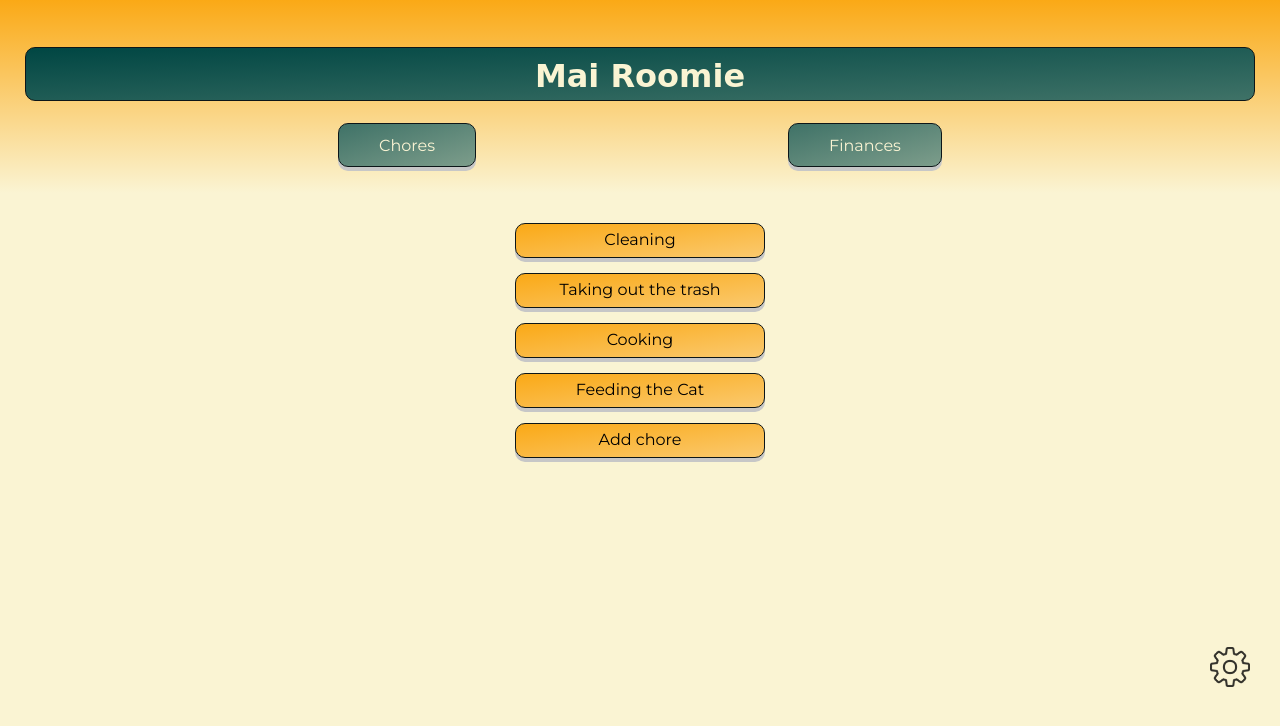
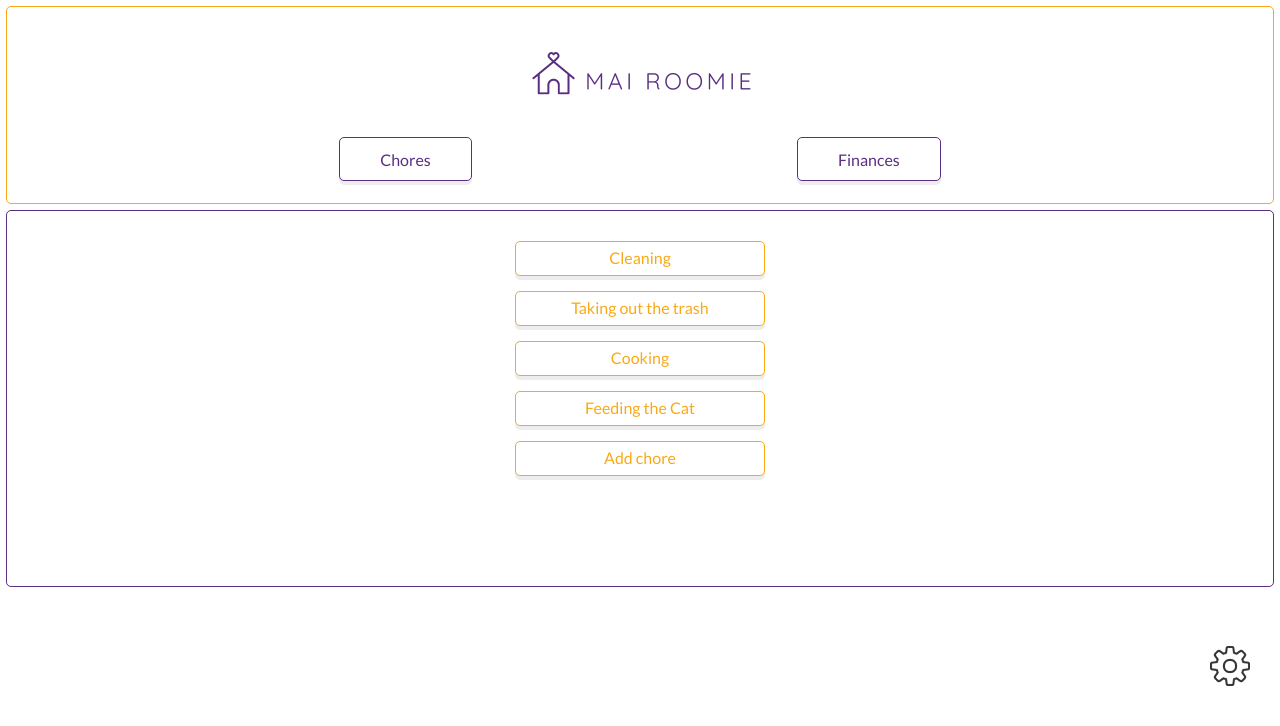
Before and after one commit to Patka879/https-patka879-bitbucket.org-patka879-mai-roomie, a plain HTML site: page src/index.html in a window 1280 px wide. Drawn offline with Linux system fonts and the light colour scheme; a web font is replaced by a local one.

Commit message:
changed app layout, added new main logo

```diff
--- a/src/index.css
+++ b/src/index.css
@@ -1,5 +1,6 @@
 body {
-    background-color: #FAF4D3;
+    background-color: white;
+
 
 
 }
--- a/src/index.html
+++ b/src/index.html
@@ -2,21 +2,23 @@
 <html>
     <head>
         <meta name="viewport" content="width=device-width, initial-scale=1"/>
-        <title>Mai Roomie</title>
+        <title><Mai Roomie></title>
         <link rel="stylesheet" type="text/css" href="normalize.css"/>
         <link rel="stylesheet" type="text/css" href="index.css"/>
         <link rel="stylesheet" type="text/css" href="menu.css"/>
         <script defer src="index.js"></script>
         <link rel="preconnect" href="https://fonts.googleapis.com">
         <link rel="preconnect" href="https://fonts.gstatic.com" crossorigin>
-        <link href="https://fonts.googleapis.com/css2?family=Style+Script&display=swap" rel="stylesheet">
+        <link href="https://fonts.googleapis.com/css2?family=Quicksand:wght@300&display=swap" rel="stylesheet">
         <link rel="preconnect" href="https://fonts.googleapis.com">
         <link rel="preconnect" href="https://fonts.gstatic.com" crossorigin>
-        <link href="https://fonts.googleapis.com/css2?family=Montserrat&family=Style+Script&display=swap" rel="stylesheet">
+        <link href="https://fonts.googleapis.com/css2?family=Lato&family=Quicksand:wght@300&display=swap" rel="stylesheet">
     </head>
     <body>
         <div class="main-bar">
-            <h1>Mai Roomie</h1>
+            <h1>
+                <img class="main-logo" src="prop/logo2.png" alt="logo">
+            </h1>
             <nav class="main-bar-navigation">
                 <button onclick="loadChoresSection()">Chores</button>
                 <button onclick="loadFinancesSection()">Finances</button>
@@ -25,7 +27,7 @@
         <section id="app" class="app-container"></section>
         <div class="properties-container">
             <button class="properties-button">
-                <img class="prop" src="prop/propicon.png">
+                <img class="prop" alt="properties" src="prop/propicon.png">
             </button>
         </div>
     </body>
--- a/src/menu.css
+++ b/src/menu.css
@@ -3,6 +3,7 @@
     width: 40px;
     padding: 4px;
     opacity: 0.8;
+
 
 }
 
@@ -28,18 +29,19 @@
 .in-chores-button {
     width: 250px;
     height: 35px;
-    border: 1px solid #0C1618;
-    border-radius: 10px;
+    border: 1px solid #FAA916;
+    border-radius: 5px;
+    color: #FAA916;
     margin: 10px 0 5px 0;
-    background-image: linear-gradient(to bottom right,#FAA916, #FAC96E);
-    font-family: 'Montserrat', sans-serif;
+    font-family: 'Lato', sans-serif;
     cursor: pointer;
-    box-shadow: 0 4px rgb(199, 199, 199);
+    box-shadow: 0 4px rgb(238, 237, 237);
+    background-color: white;
 }
 
 .in-chores-button:hover {
     font-weight: 600;
-    box-shadow: 0 4px rgb(138, 138, 138);
+    box-shadow: 0 4px rgb(168, 167, 167);
 
 }
 
@@ -65,27 +67,29 @@
 
 .app-container {
     height: 375px;
+    border: 1px solid #592E83;
+    border-radius: 5px;
+    margin: 6px 6px 3px 6px;
 }
 
 
 .main-bar-navigation button {
-    background-image: linear-gradient(to bottom right, #3F7267, #7D9D8B);
     height: 44px;
     line-height: 44px;
     padding: 0 40px;
-    border-radius: 10px;
-    border: 1px solid #0C1618;
-    font-family: 'Montserrat', sans-serif;
-    font-weight: 550;
-    color: #FAF4D3;
+    border-radius: 5px;
+    border: 1px solid #592E83;
+    font-family: 'Lato', sans-serif;
+    color: #592E83;
     cursor: pointer;
     transition-duration: 0.2s;
-    box-shadow: 0 4px rgb(199, 199, 199);
+    background-color: white;
+    box-shadow: 0 4px rgb(238, 237, 237);
 }
 
 .main-bar-navigation button:hover {
     font-weight: 650;
-    box-shadow: 0 4px rgb(138, 138, 138);
+
 }
 
 .main-bar-navigation {
@@ -96,28 +100,28 @@
 
 }
 
+.main-logo {
+    height: 74px;
+    width: 248px;
+
+}
+
 .main-bar h1 {
-
-    border-radius: 10px;
     width: 100%;
-    padding: 10px 0 5px 0;
-    text-align: center;
-    background-image: linear-gradient(to bottom right,#004643, #3F7267);
-    border: 1px solid #0C1618   ;
-    font-family: 'Style Script', cursive;
-    color: #FAF4D3;
     cursor: pointer;
     transition-duration: 0.4s;
-
-
+    text-align: center;
 
 }
 
 .main-bar {
     display: flex;
     flex-direction: column;
-    background-image: linear-gradient(#FAA916, #FAF4D3);
+    background-color: white;
     align-items: center;
-    padding: 26px;
+    padding: 5px 7px 22px 7px;
+    margin: 6px 6px 3px 6px;
+    border: 1px solid #FAA916;
+    border-radius: 5px;
 
 }
```
Also changed, not shown: assets/AppLogo.JPG (added), assets/logo.png (added), src/prop/1200px-OOjs_UI_icon_info.svg.png (deleted), src/prop/logo2.png (added).
